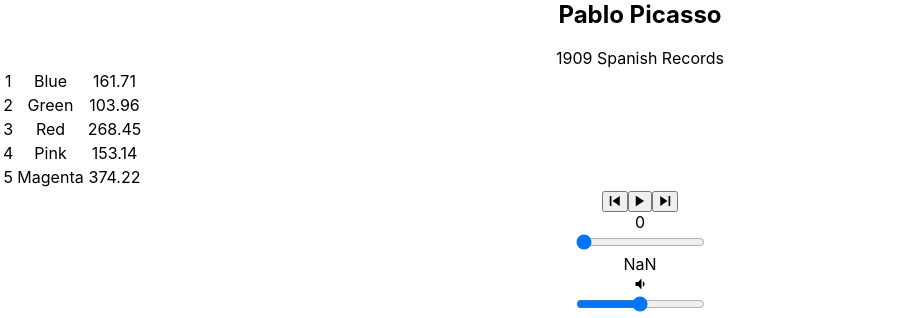
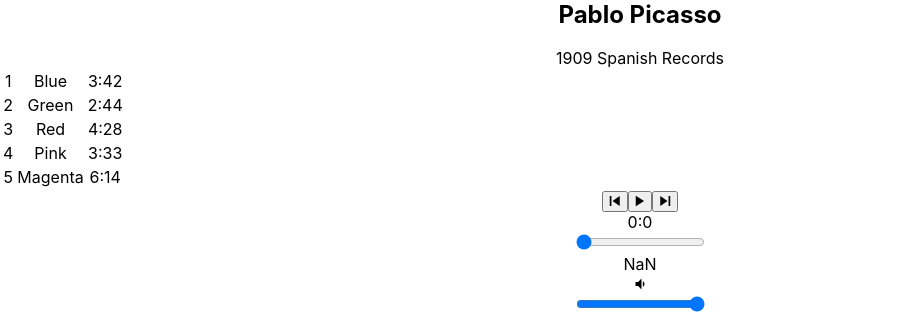
Before and after one commit to 8982osh/bloc-jams-react, a React (Create React App) app: page /album/the-colors in a window 1280 px wide. Shown: the part 468-786 px from the top of the page, without its empty margins (0-899 px from the left). Built offline with nearby package versions, Linux system fonts and the light colour scheme.

Commit message:
Assignment player bar range inputs: completed

```diff
--- a/src/components/Album.js
+++ b/src/components/Album.js
@@ -16,6 +16,7 @@
       currentSong: album.songs[0],
       currentTime: 0,
       currentVolume: 0,
+      volume: 0.5,
       duration: album.songs[0].duration,
       isPlaying: false,
       isHovered: false
@@ -23,17 +24,18 @@
 
     this.audioElement = document.createElement('audio');
     this.audioElement.src = album.songs[0].audioSrc;
+    this.audioElement.currentVolume = 0;
+    this.audioElement.volume = 0.5;
   }
 
-  /* change time format to M:SS and default for non-numberic */
+  /* change time format to M:SS and default for non-numeric */
   formatTime(currentTime) {
-    if (currentTime = isNaN) {
+    if (currentTime == isNaN) {
       return "-:--" /* default for non-numeric value */
     }else{
-      var d = new Date.currentTime();
-      var minutes = d.getMinutes();
-      var seconds = d.getSeconds();
-      return currentTime="${minutes}:${seconds}";
+      let minutes = currentTime/60;
+      let seconds = currentTime%60;
+      return minutes.toFixed(0)+':'+ seconds.toFixed(0); // remove nums after decimal
     }
   }
 
@@ -170,7 +172,7 @@
                >
                  <td id="song-num-row">{this.songIcon(song,index)}</td>
                  <td id="song-title-row">{song.title}</td>
-                 <td id="song-duration-row">{song.duration}</td>
+                 <td id="song-duration-row">{this.formatTime(song.duration)}</td>
 
               </tr>
               )
@@ -181,14 +183,17 @@
            isPlaying={this.state.isPlaying}
            currentSong={this.state.currentSong}
            currentTime={this.audioElement.currentTime}
+           currentVolume={this.audioElement.currentVolume}
+           volume={this.audioElement.volume}
            duration={this.audioElement.duration}
            handleSongClick={() => this.handleSongClick(this.state.currentSong)}
            handlePrevClick={() => this.handlePrevClick()}
            handleNextClick={() => this.handleNextClick()}
            handleTimeChange={(e) => this.handleTimeChange(e)}
-           formatTime={(currentTime) => this.formatTime(currentTime)}
+           formatTime={this.formatTime(this.audioElement.currentTime)}
            handleVolumeChange={(e) => this.handleVolumeChange(e)}
          />
+
   	  </section>
   	);
   }
--- a/src/components/PlayerBar.js
+++ b/src/components/PlayerBar.js
@@ -16,7 +16,7 @@
 	        </button>
 	      </section>
 	      <section id="time-control">
-	        <div className="current-time">{this.props.currentTime}</div>
+	        <div className="current-time">{this.props.formatTime}</div>
 	        <input
 	          type="range"
 	          className="seek-bar"
@@ -33,11 +33,11 @@
 	        <input
 	        type="range"
 	        className="seek-bar"
-	        value={(this.props.currentVolume)}
-	        max="10"
-	        min="0"
-	        step="0.01"
-	        onChange={this.props.handleVolumeChange}
+	        value={(this.props.currentVolume) || 1 }
+	        max="1"
+			min="0"
+			step="0.01"
+ 			onChange={this.props.handleVolumeChange}
 	        />
 	        <div className="icon ion-md-volume-high"></div>
 	      </section>
```
